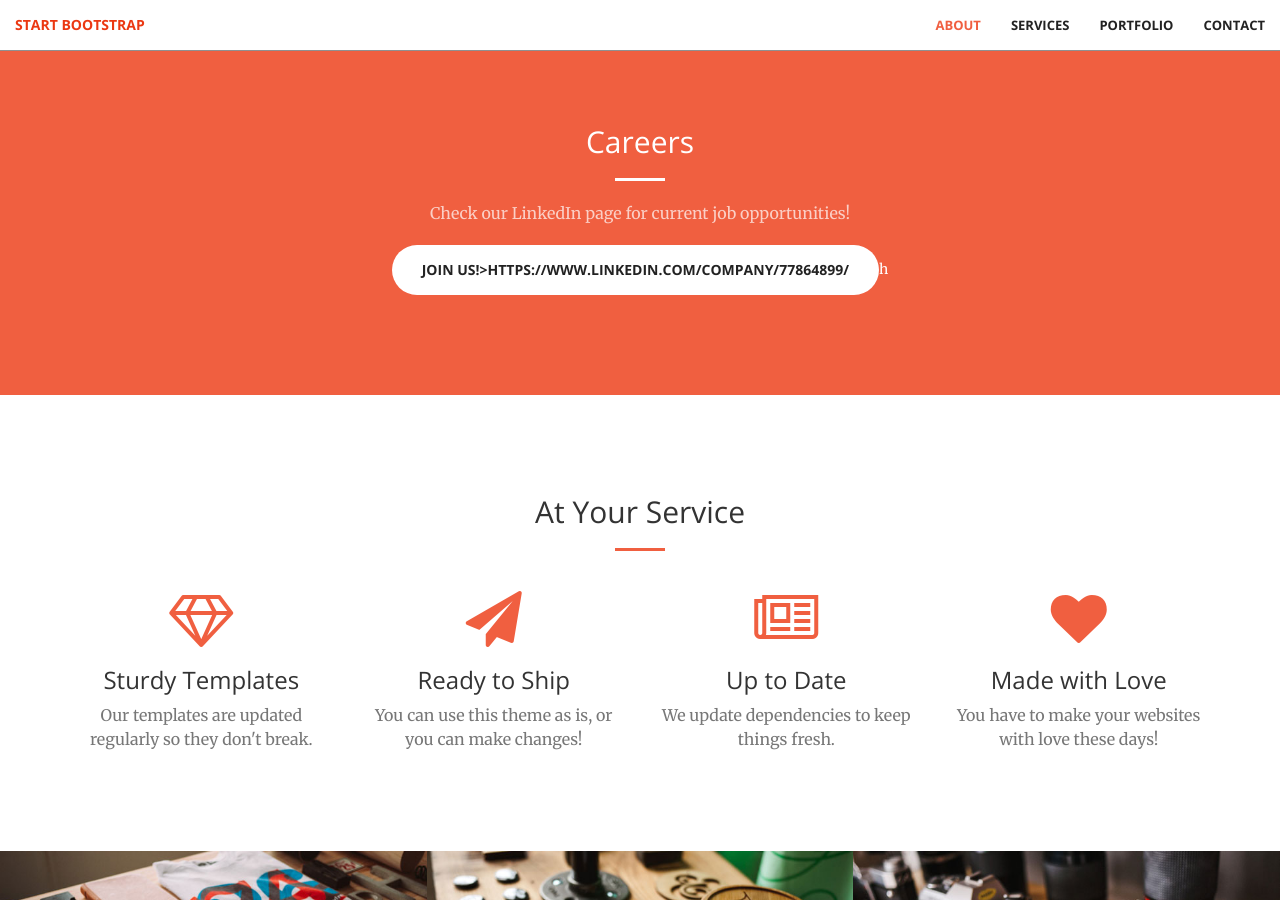
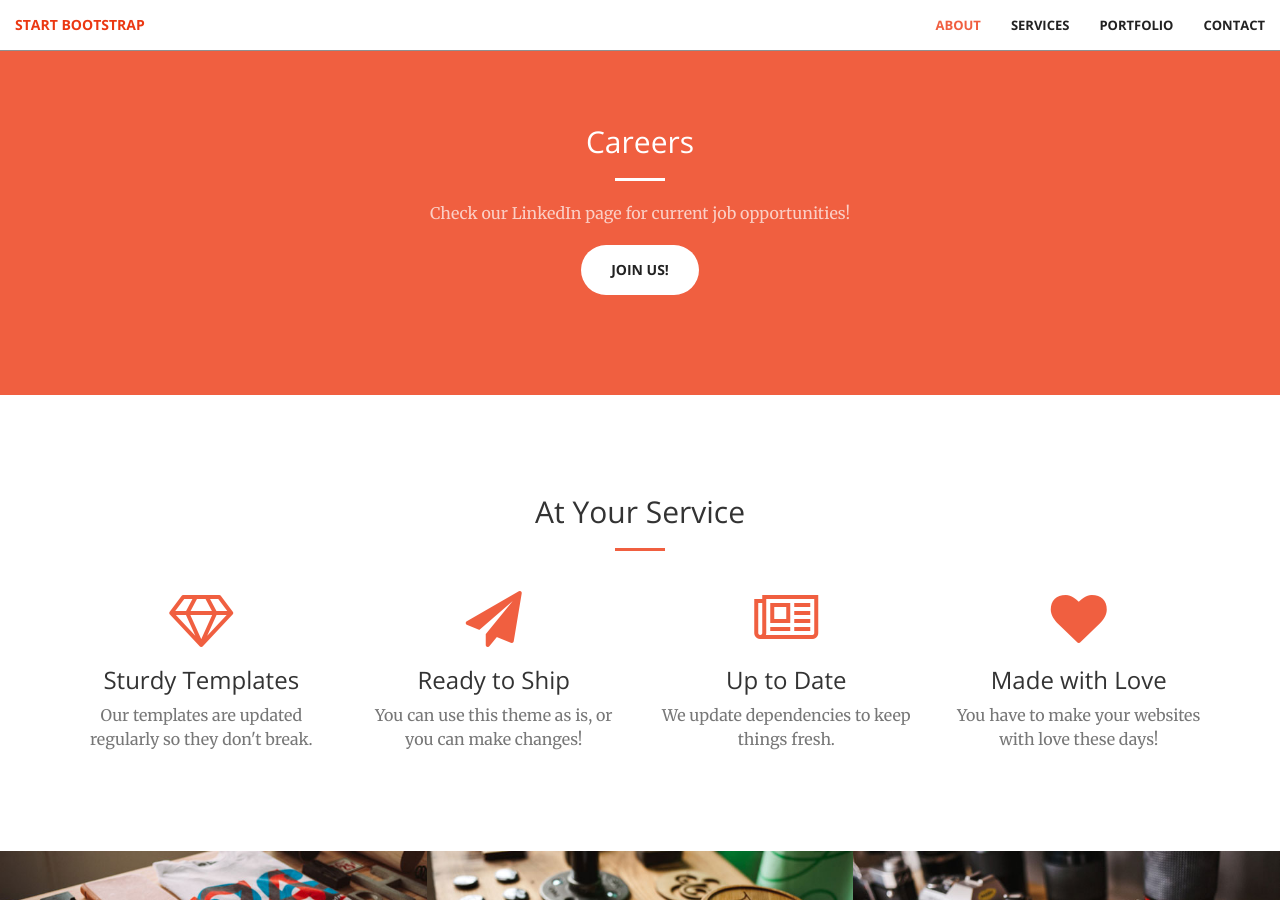
Before and after one commit to TatianaPP/newsite, a Jekyll site: the page built from index.html, in a window 1280 px wide and 900 px high, scrolled down 875 px. Built offline with Jekyll 4.4.1, drawn with Linux system fonts in a browser that asks for light colours.

Commit message:
Update call-to-action.html

```diff
--- a/_includes/call-to-action.html
+++ b/_includes/call-to-action.html
@@ -5,7 +5,7 @@
                 <h2 class="section-heading">Careers</h2>
                 <hr class="light">
                 <p class="text-faded">Check our LinkedIn page for current job opportunities!</p>
-                <a href="#" class="btn btn-default btn-xl">Join us!>https://www.linkedin.com/company/77864899/</a>h
+                <a href="https://www.linkedin.com/company/77864899" class="btn btn-default btn-xl">Join us!</a>
             </div>
         </div>
     </div>
```
